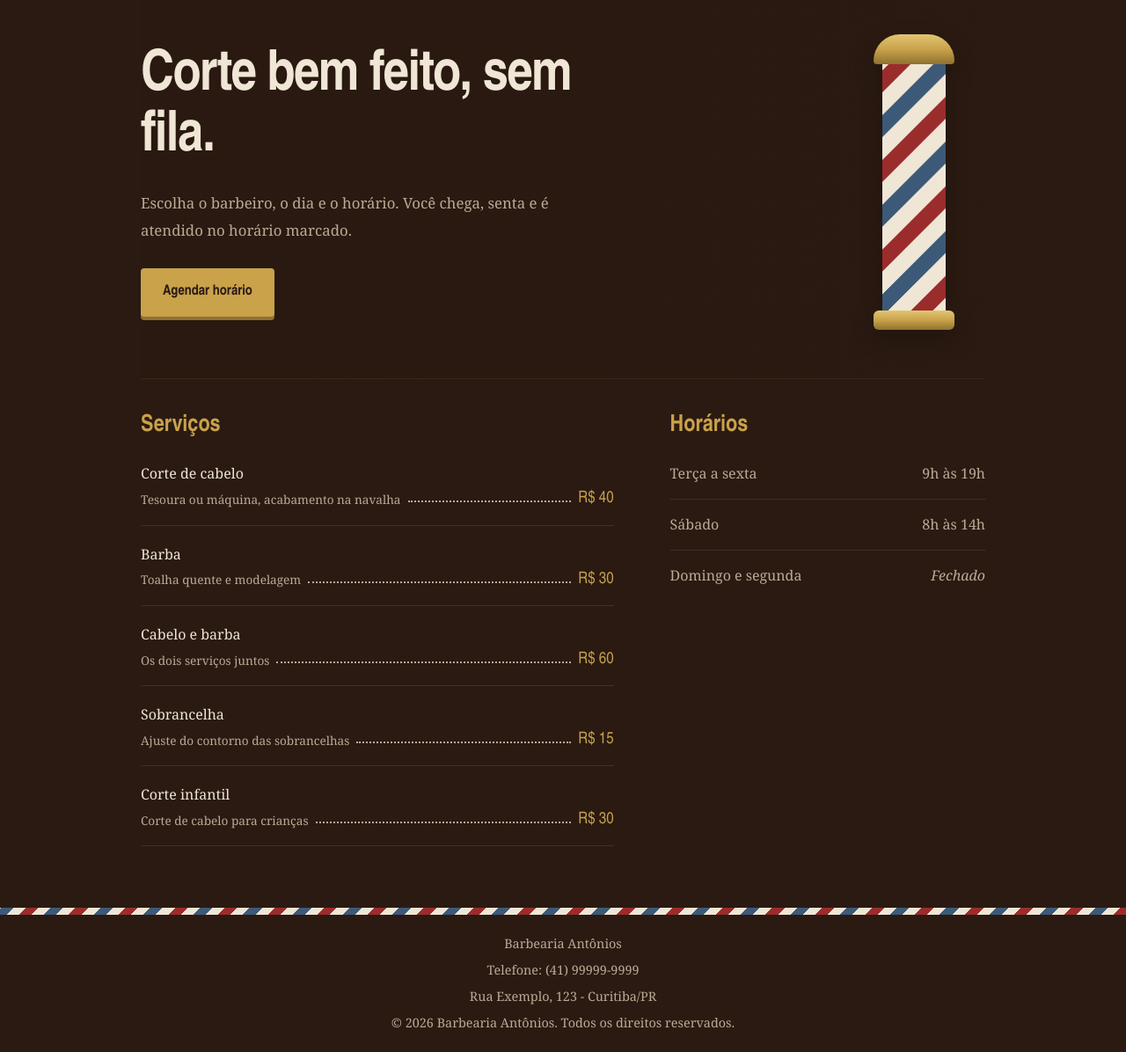
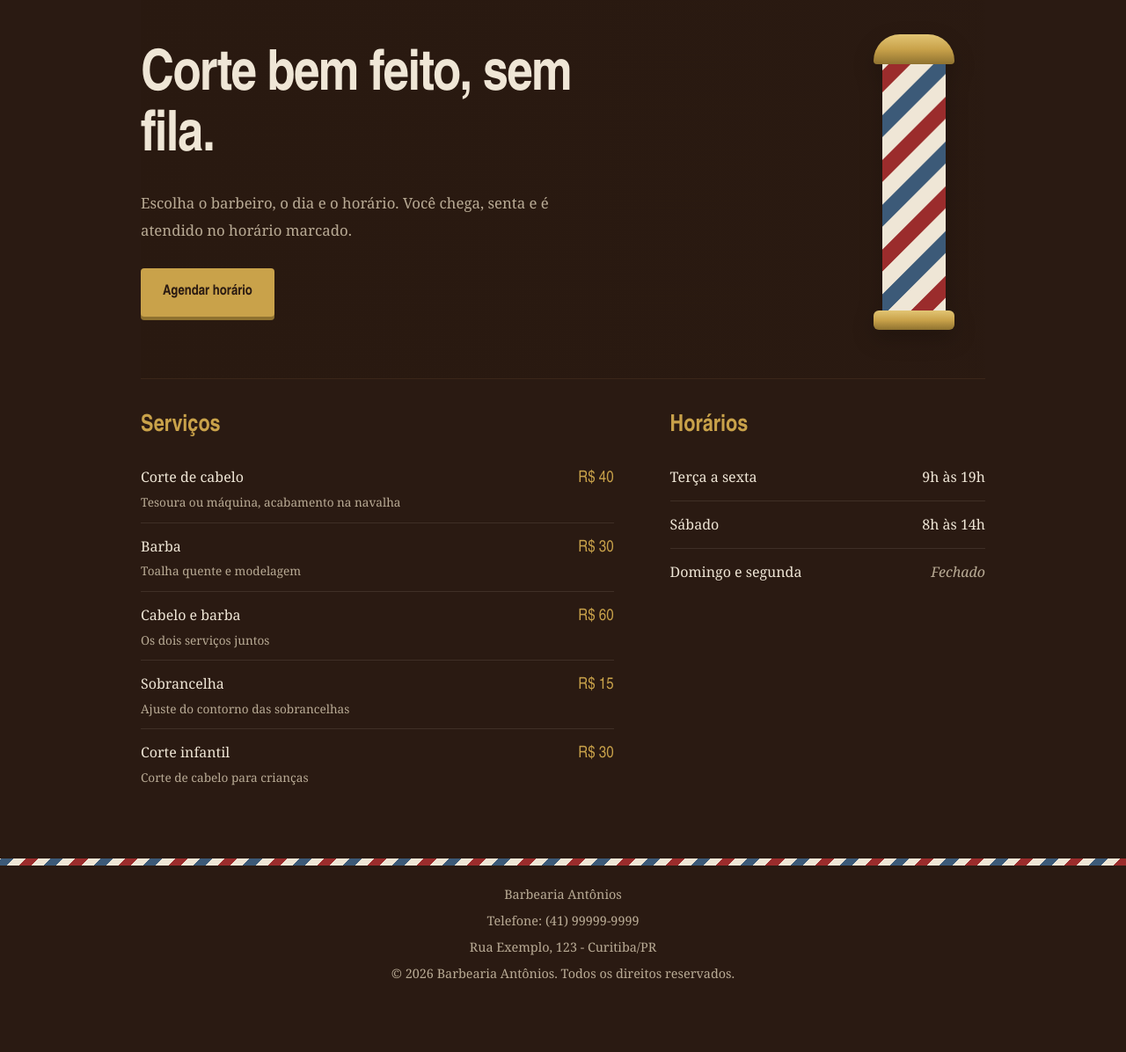
Before and after one commit to FavaroData/agendamento-barbearia, a PHP site: page / in a window 1280 px wide. Shown: the part 115-1311 px from the top of the page at 88% size. After the commit the page ends 1228 px from the top, so only its background shows below. Run offline with PHP 8.4, Linux system fonts and the light colour scheme.

Commit message:
ajustado css da página após a adição dos 2 serviços

```diff
--- a/css/index.css
+++ b/css/index.css
@@ -98,132 +98,70 @@
 
 /* $$$$ Serviços e horários $$$$ */
 
-/* As duas seções lado a lado */
 .colunas {
-    display: flex;
-    align-items: flex-start;
+    display: grid;
+    grid-template-columns: minmax(0, 3fr) minmax(0, 2fr);
+    align-items: start;
     gap: clamp(28px, 5vw, 64px);
     border-top: 1px solid var(--couro-claro);
     padding-top: 38px;
 }
 
-/* Os serviços ocupam mais espaço que os horários */
-.servicos {
-    flex: 3;
-    min-width: 0;
-}
-
-.horarios {
-    flex: 2;
-    min-width: 0;
-}
-
-/* Títulos das seções */
 .servicos h2,
 .horarios h2 {
     font-size: 1.65rem;
-    margin-bottom: 24px;
+    margin-bottom: var(--esp-m);
 }
 
-/* Tabela de preços, no estilo das placas de barbearia */
-.precos {
-    list-style-type: none;
+.precos,
+.lista-horarios {
+    margin: 0;
     padding: 0;
-    margin: 0;
 }
 
-/* Cada serviço: nome, pontilhado e preço na mesma linha */
-.precos li {
-    display: flex;
-    align-items: baseline;
-    gap: var(--esp-p);
-    padding: 18px 0;
-    border-bottom: 1px solid rgb(239 230 214 / 10%);
+.precos {
+    list-style: none;
 }
 
-.precos li:first-child {
-    padding-top: 0;
+.precos li,
+.lista-horarios > div {
+    display: grid;
+    grid-template-columns: minmax(0, 1fr) auto;
+    align-items: baseline;
+    gap: var(--esp-m);
+    padding: 12px 0;
 }
 
-/* Ocupa todo o espaço entre o nome e o preço */
-.pontilhado {
-    flex: 1;
-    min-width: 12px;
-    border-bottom: 2px dotted var(--osso-suave);
-    position: relative;
-    top: 27px;
+.precos li + li,
+.lista-horarios > div + div {
+    border-top: 1px solid rgb(239 230 214 / 10%);
 }
 
-/* O preço em destaque */
 .preco {
-    flex-shrink: 0;
+    color: var(--latao);
     font-family: var(--fonte-titulo);
-    color: var(--latao);
     font-size: 1.15rem;
-    position: relative;
-    top: 27px;
+    white-space: nowrap;
 }
 
-/* A descrição embaixo do nome do serviço */
 .precos small {
     display: block;
+    margin-top: 4px;
     color: var(--osso-suave);
     font-size: 0.85rem;
     line-height: 1.5;
-    margin-top: 5px;
 }
 
-/* Horários com separação visual */
-.horarios p {
-    display: flex;
-    flex-direction: column;
-    gap: 2px;
+.lista-horarios dd {
     margin: 0;
-    padding: 14px 0;
-    border-bottom: 1px solid rgb(239 230 214 / 10%);
-}
-
-.horarios p:first-of-type {
-    padding-top: 0;
-}
-
-.horarios p:last-child {
-    border-bottom: none;
-}
-
-.horarios p br {
-    display: none;
-}
-
-.horarios p {
-    color: var(--osso-suave);
-}
-
-.horarios p br + * {
-    color: var(--osso);
-}
-
-/* horários organizados em duas colunas */
-.horarios p {
-    display: flex;
-    flex-direction: row;
-    justify-content: space-between;
-    align-items: baseline;
-    gap: var(--esp-m);
-    padding: 14px 0;
-    border-bottom: 1px solid rgb(239 230 214 / 10%);
-}
-
-.horarios p span:last-child {
     text-align: right;
     white-space: nowrap;
 }
 
-.horarios .fechado {
+.lista-horarios .fechado {
     color: var(--osso-suave);
     font-style: italic;
 }
-
 
 /* Desliza o fundo um azulejo inteiro para baixo */
 @keyframes girar {
@@ -268,14 +206,9 @@
     }
 
     .colunas {
-        flex-direction: column;
-        gap: 38px;
+        grid-template-columns: minmax(0, 1fr);
+        gap: var(--esp-g);
         padding-top: 30px;
-    }
-
-    .servicos,
-    .horarios {
-        width: 100%;
     }
 }
 
--- a/index.html
+++ b/index.html
@@ -37,60 +37,52 @@
                 <div class="tampa"></div>
             </div>
         </section>
-        <!-- Serviços e horários, lado a lado -->
         <div class="colunas">
-            <!-- Serviços e preços -->
-            <section class="servicos">
-                <h2>Serviços</h2>
+            <section class="servicos" aria-labelledby="titulo-servicos">
+                <h2 id="titulo-servicos">Serviços</h2>
+
                 <ul class="precos">
                     <li>
                         <span>Corte de cabelo<small>Tesoura ou máquina, acabamento na navalha</small></span>
-                        <span class="pontilhado"></span>
                         <span class="preco">R$ 40</span>
                     </li>
                     <li>
                         <span>Barba<small>Toalha quente e modelagem</small></span>
-                        <span class="pontilhado"></span>
                         <span class="preco">R$ 30</span>
                     </li>
                     <li>
                         <span>Cabelo e barba<small>Os dois serviços juntos</small></span>
-                        <span class="pontilhado"></span>
                         <span class="preco">R$ 60</span>
                     </li>
                     <li>
                         <span>Sobrancelha<small>Ajuste do contorno das sobrancelhas</small></span>
-                        <span class="pontilhado"></span>
                         <span class="preco">R$ 15</span>
                     </li>
                     <li>
                         <span>Corte infantil<small>Corte de cabelo para crianças</small></span>
-                        <span class="pontilhado"></span>
                         <span class="preco">R$ 30</span>
                     </li>
                 </ul>
             </section>
 
-            <!-- Horários de funcionamento -->
             <section class="horarios" aria-labelledby="titulo-horarios">
                 <h2 id="titulo-horarios">Horários</h2>
 
-                <p>
-                    <span>Terça a sexta</span>
-                    <span>9h às 19h</span>
-                </p>
-
-                <p>
-                    <span>Sábado</span>
-                    <span>8h às 14h</span>
-                </p>
-
-                <p>
-                    <span>Domingo e segunda</span>
-                    <span class="fechado">Fechado</span>
-                </p>
+                <dl class="lista-horarios">
+                    <div>
+                        <dt>Terça a sexta</dt>
+                        <dd>9h às 19h</dd>
+                    </div>
+                    <div>
+                        <dt>Sábado</dt>
+                        <dd>8h às 14h</dd>
+                    </div>
+                    <div>
+                        <dt>Domingo e segunda</dt>
+                        <dd class="fechado">Fechado</dd>
+                    </div>
+                </dl>
             </section>
-
         </div>
     </main>
     <footer id="rodape"></footer>
```
